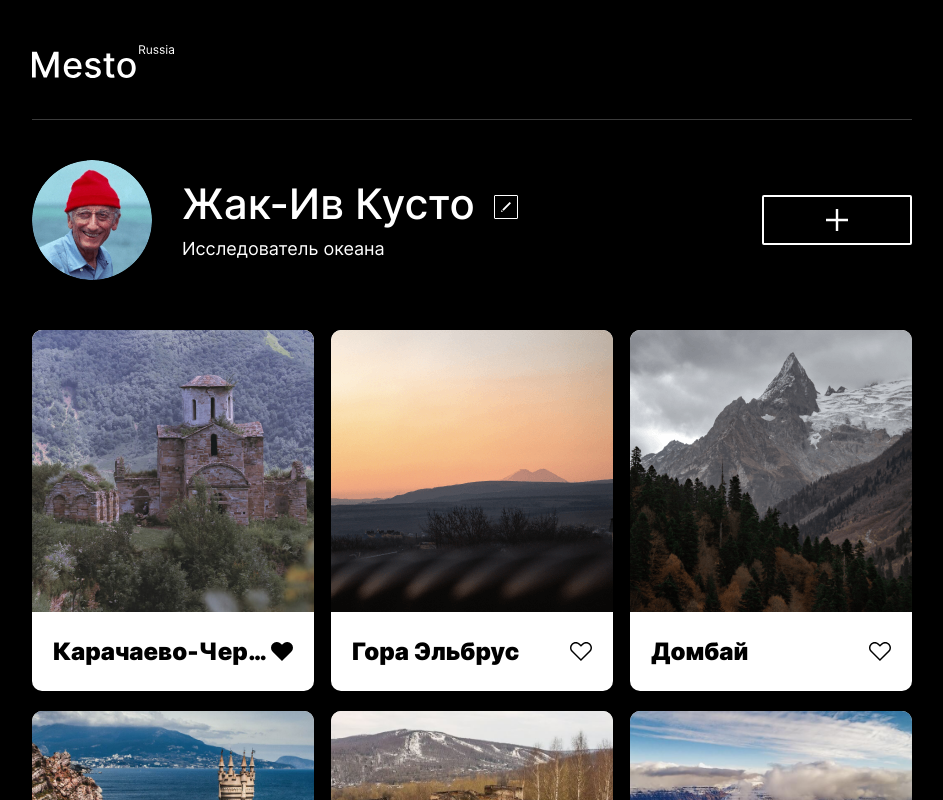
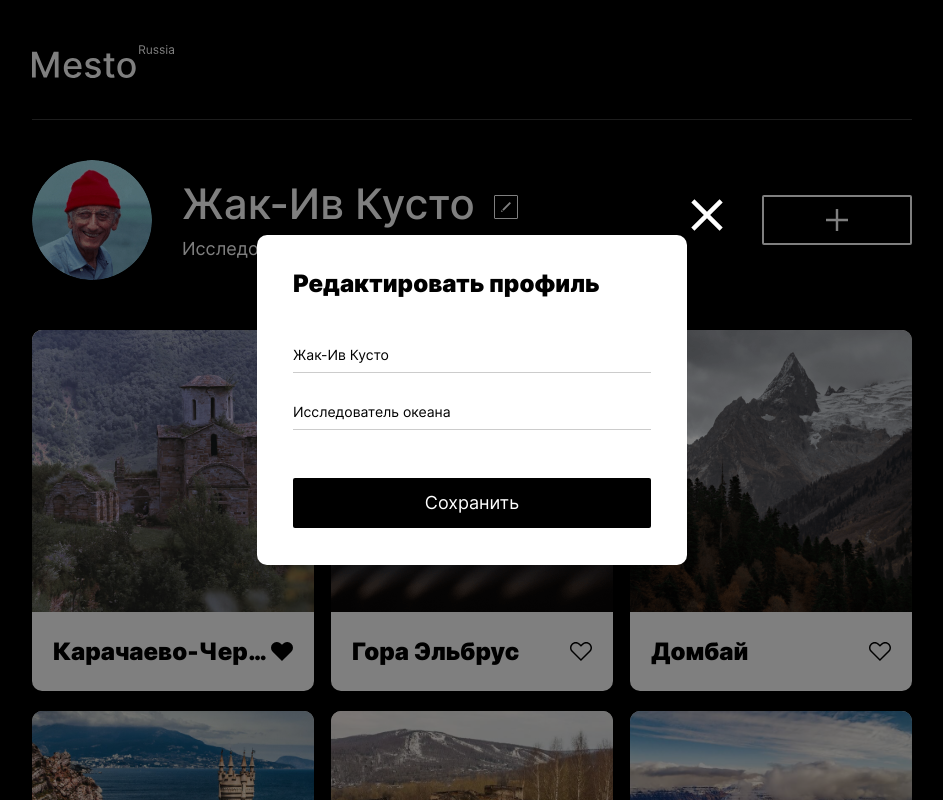
Before and after one commit to Wailingray/mesto-project, a plain HTML site: page index.html in a window 1280 px wide. Both pictures are taken after a click on the button 674 px from the left and 207 px from the top of the page. Shown: the top 800 px of the page, without its empty margins (168-1111 px from the left). Drawn offline with Linux system fonts and the light colour scheme.

Commit message:
popup open functioning

```diff
--- a/index.html
+++ b/index.html
@@ -156,5 +156,6 @@
         <button class="button button_type_close" type="button"></button>
       </div>
     </div>
+    <script src="scripts/script.js"></script>
   </body>
 </html>
--- /dev/null
+++ b/scripts/script.js
@@ -0,0 +1,8 @@
+let editButton = document.querySelector('.button_type_edit');
+let popup = document.querySelector('.popup');
+
+function open() {
+  popup.classList.add('popup_opened');
+}
+
+editButton.addEventListener('click', open);
```
